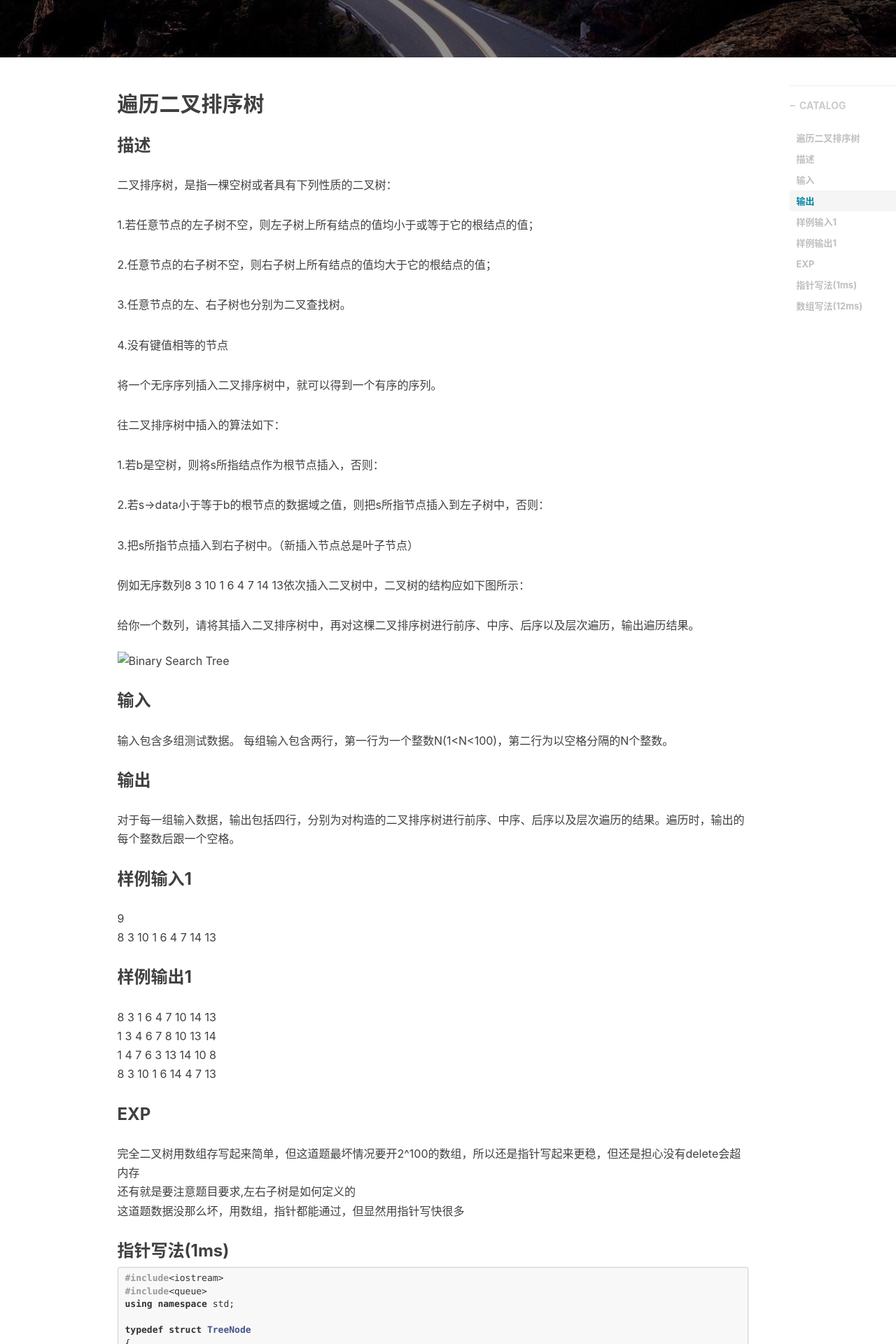
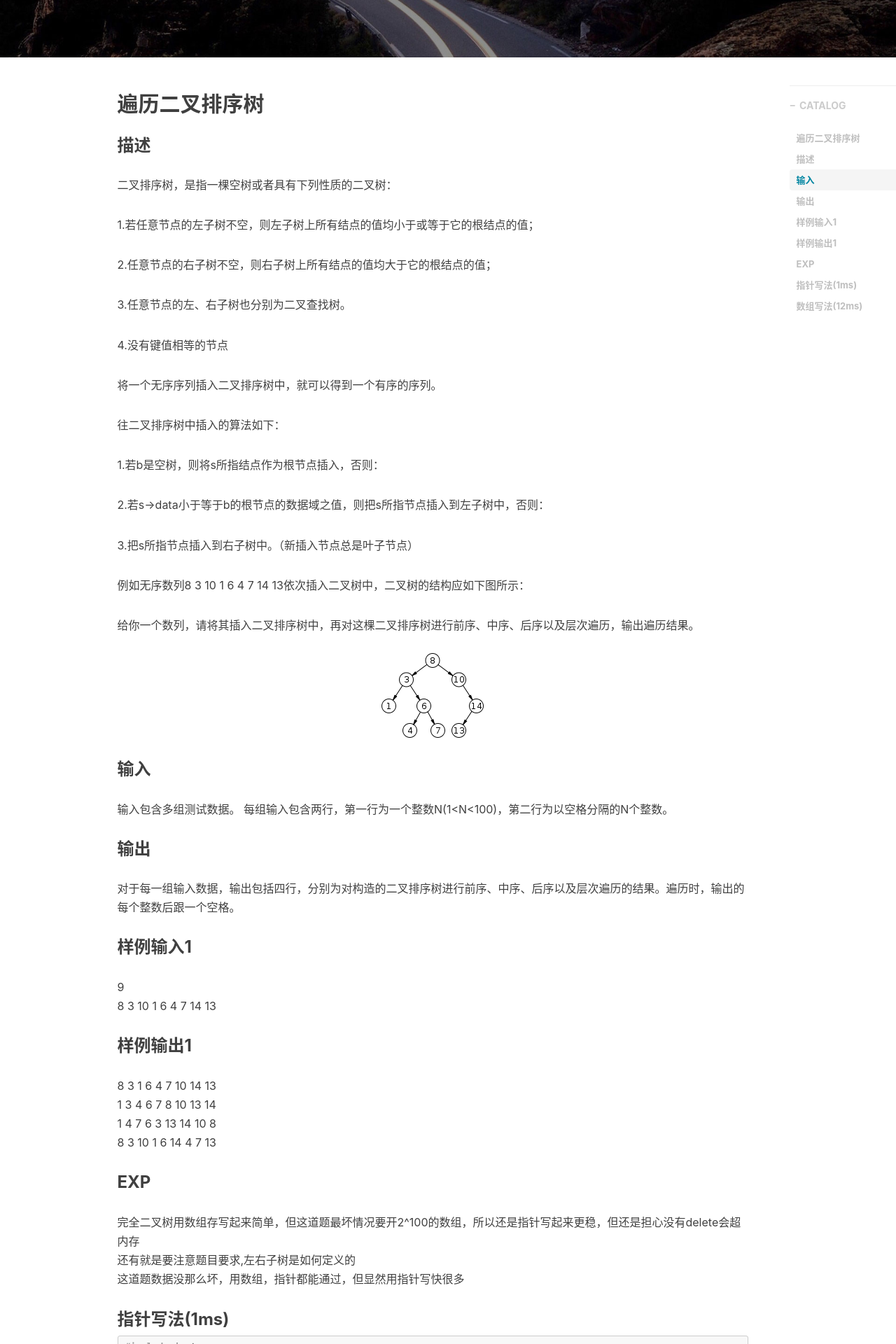
Before and after one commit to pandaKINandQUEEN/GinKo-BFU.github.io, a Jekyll site: the page built from _posts/2018-04-07-Traverse-Binary-Search-Tree.md, in a window 1280 px wide. Shown: the part 375-2295 px from the top of the page at 70% size. Built offline with Jekyll 4.4.1, drawn with Linux system fonts in a browser that asks for light colours; nearby versions of some CDN libraries; comment, search, counter and statistics services are not loaded.

Commit message:
Update 2018-04-07-Traverse-Binary-Search-Tree.md

```diff
--- a/_posts/2018-04-07-Traverse-Binary-Search-Tree.md
+++ b/_posts/2018-04-07-Traverse-Binary-Search-Tree.md
@@ -37,7 +37,7 @@ tags:
 例如无序数列8 3 10 1 6 4 7 14 13依次插入二叉树中，二叉树的结构应如下图所示：
 
 给你一个数列，请将其插入二叉排序树中，再对这棵二叉排序树进行前序、中序、后序以及层次遍历，输出遍历结果。
-![Binary Search Tree](img/Mat/BinarySearchTree.jpg)
+![Binary Search Tree](http://jintao.space/img/Mat/BinarySearchTree.jpg)
 
 ### 输入
 输入包含多组测试数据。
```
